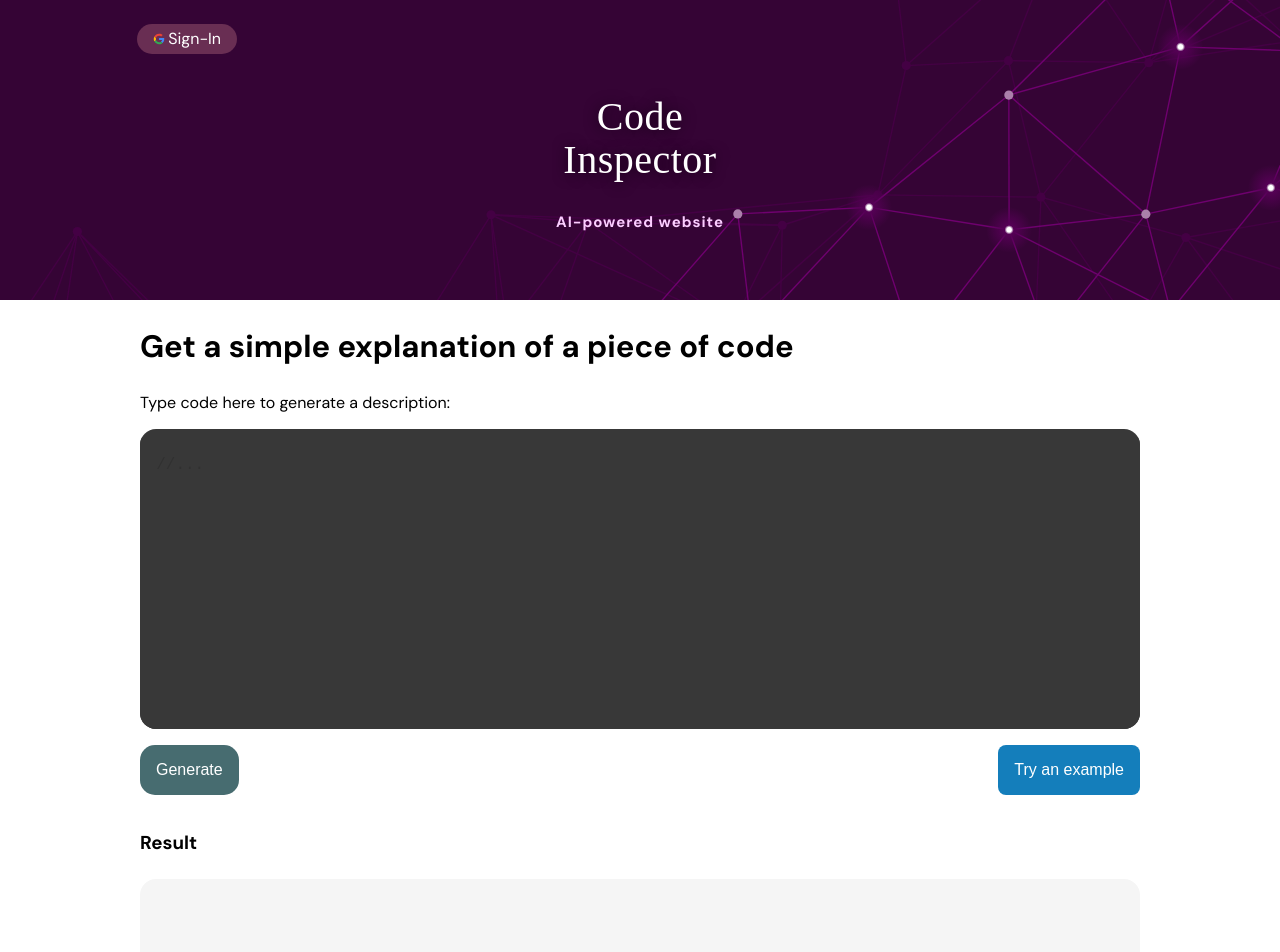
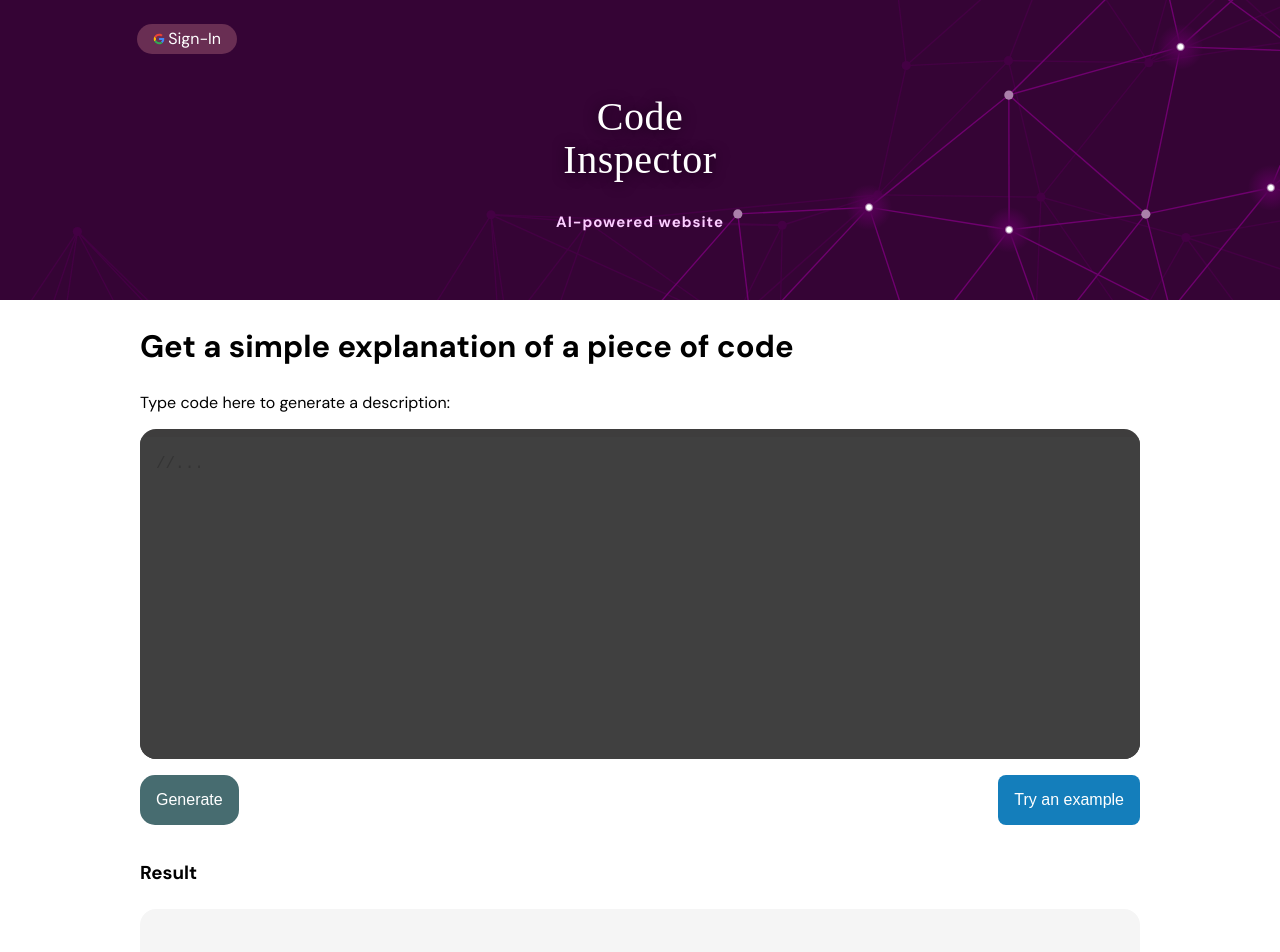
Before and after one commit to Deb0006/Code-Inspector, a Next.js app: page / in a window 1280 px wide. Shown: the top 952 px of the page. Built offline with nearby package versions, Linux system fonts and the light colour scheme; no server answers; a web font is replaced by a local one.

Commit message:
Update Playground input css

```diff
--- a/components/Playground.module.css
+++ b/components/Playground.module.css
@@ -12,14 +12,17 @@
   justify-content: space-between;
   padding: 1rem 0 1rem 0;
 }
-.btn {
-  background-color: #476c70;
+.btn,
+.btn2 {
   color: white;
   border: none;
-  border-radius: 15px;
   font-size: 16px;
   padding: 1rem;
   opacity: 1;
+}
+.btn {
+  background-color: #476c70;
+  border-radius: 15px;
   transition: 0.4s;
 }
 
@@ -33,12 +36,7 @@
 }
 .btn2 {
   background-color: #147ebb;
-  color: white;
-  border: none;
   border-radius: 8px;
-  font-size: 16px;
-  padding: 1rem;
-  opacity: 1;
   transition: 0.4s;
 }
 .btn:hover {
@@ -68,7 +66,7 @@
   display: flex;
   justify-items: flex-start;
   overflow-y: scroll;
-  background-color: #383838;
+  background-color: #3e3d3d;
   margin-top: 1rem;
 }
 .editor {
@@ -87,9 +85,9 @@
   position: absolute;
   resize: none !important;
   box-sizing: border-box;
-  opacity: 0.05;
-  top: -0.09rem;
-  left: -1.55rem;
+  opacity: 0.09;
+  top: -0.15rem;
+  left: -1.57rem;
   padding: 1rem 0 0 2.5rem;
   font-family: monospace, monospace;
   width: 1500px;
@@ -97,6 +95,7 @@
   min-height: 500px;
   line-height: 1.5rem;
   font-size: 1rem;
+  background-color: #f9f9f9;
   caret-color: black !important;
 }
 .editorContent:focus {
@@ -107,4 +106,11 @@
   .title {
     font-size: 31px;
   }
+  .codeContainer {
+    height: 330px;
+  }
+  .editorContent,
+  .editor {
+    height: 600px;
+  }
 }
```
